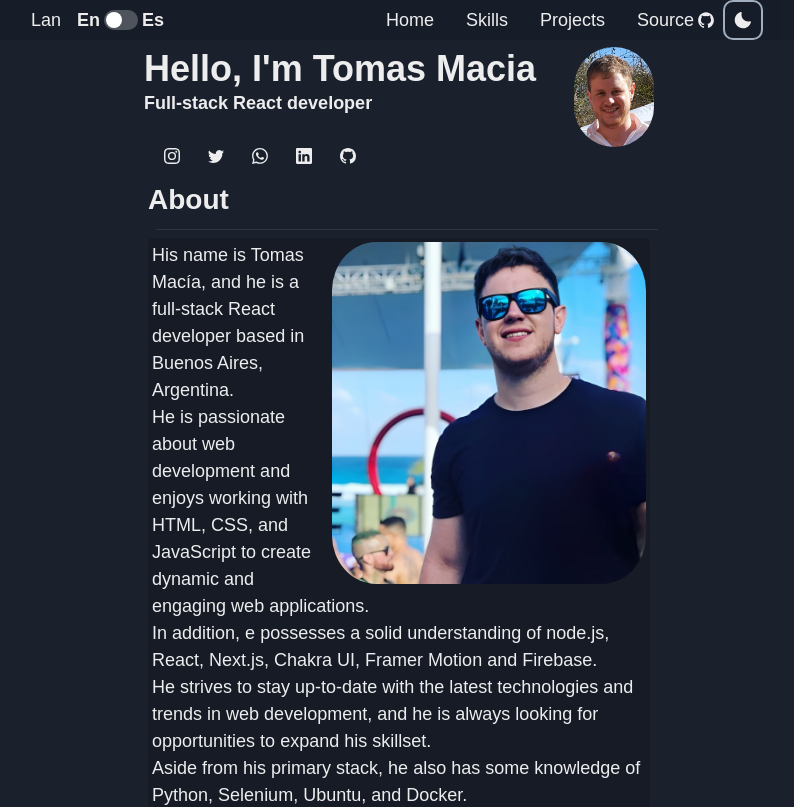
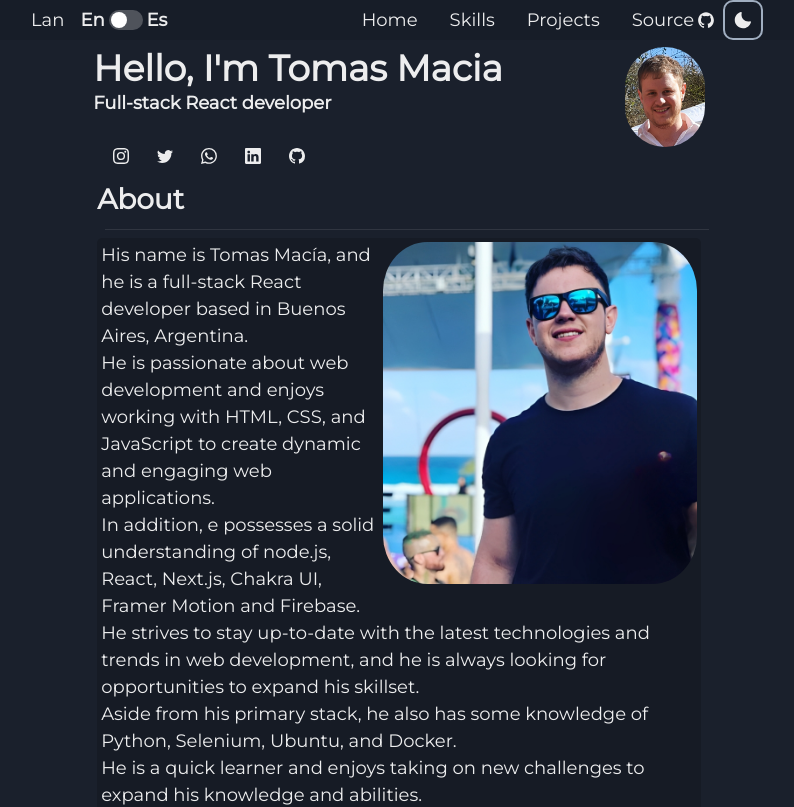
Before and after one commit to tomimacia/tomas-macia, a Next.js app: page / in a window 1280 px wide. Shown: the top 807 px of the page, without its empty margins (241-1035 px from the left). Built offline with nearby package versions, Linux system fonts and the light colour scheme.

Commit message:
finished skills

```diff
--- a/components/Navigation.js
+++ b/components/Navigation.js
@@ -1,24 +1,12 @@
-import { HamburgerIcon } from "@chakra-ui/icons";
 import {
   Box,
-  Breadcrumb,
-  BreadcrumbItem,
-  BreadcrumbLink,
-  Container,
-  Flex,
-  IconButton,
-  Menu,
-  MenuButton,
-  MenuItem,
-  MenuList,
-  useColorModeValue,
+  Container
 } from "@chakra-ui/react";
-import NextLink from "next/link";
-import { LanguageSwitch } from "./Navigation/LanguageSwitch";
-import ColorModeSwitch from "./Navigation/ColorModeSwitch";
 import NavLinks from "../data/NavLinks.json";
 import useJsonData from "../hooks/useJsonData";
-import { IoLogoGithub } from 'react-icons/io5'
+import BaseNav from "./Navigation/BaseNav";
+import { LanguageSwitch } from "./Navigation/LanguageSwitch";
+import MobileNav from "./Navigation/MobileNav";
 const Navigation = () => {
   const data = useJsonData(NavLinks);
   return (
@@ -38,68 +26,10 @@ const Navigation = () => {
       >
         <LanguageSwitch />
 
-        <Breadcrumb
-          separator=""
-          display={{ base: "none", sm: "flex", md: "flex" }}
-          mr={3}
-          fontSize={18}
-          spacing={4}
-        >
-          {data?.Links.map((link) => {
-            return (
-              <BreadcrumbItem key={"BaseLink"+link.Title}>
-                <BreadcrumbLink as={NextLink} href={link.href}>
-                  {link.Title}
-                </BreadcrumbLink>
-              </BreadcrumbItem>
-            );
-          })}
-          <BreadcrumbItem>
-            <BreadcrumbLink
-              as={NextLink}
-              href={data.Source.href}
-              target={data.Source.target}
-              rel={data.Source.rel}
-              display="inline-flex"
-              alignItems="center"
-              style={{ gap: 3 }}
-            >
-              {data.Source.Title}<IoLogoGithub/>
-            </BreadcrumbLink>
-          </BreadcrumbItem>
-        </Breadcrumb>
-        <Flex flexDir="row">
-          <ColorModeSwitch />
-
-          <Box display={{ md: "none", sm: "none" }}>
-            <Menu>
-              <MenuButton
-                as={IconButton}
-                fontSize={18}
-                outlineColor={useColorModeValue("blackAlpha.400", "gray.400")}
-                size="sm"
-                icon={<HamburgerIcon />}
-              />
-              <MenuList>
-                {data?.Links.map((link) => {
-                  return (
-                    <MenuItem key={"MobileLink"+link.Title} as={NextLink} href={link.href}>
-                      {link.Title}
-                    </MenuItem>
-                  );
-                })}
-                <MenuItem
-                  as={NextLink}
-                  href={data.Source.href}
-                  target={data.Source.target}
-                  rel={data.Source.rel}
-                >
-                  {data.Source.Title}<IoLogoGithub/>
-                </MenuItem>
-              </MenuList>
-            </Menu>
-          </Box>
-        </Flex>
+        <BaseNav data={data}/>
+        <MobileNav
+        data={data}
+        />
       </Container>
     </Box>
   );
--- /dev/null
+++ b/components/Navigation/BaseNav.js
@@ -0,0 +1,42 @@
+import { Breadcrumb, BreadcrumbItem, BreadcrumbLink } from "@chakra-ui/react";
+import Link from "next/link";
+import { IoLogoGithub } from "react-icons/io5";
+
+
+const BaseNav = ({data}) => {
+  return (
+    <Breadcrumb
+      separator=""
+      display={{ base: "none", sm: "flex", md: "flex" }}
+      mr={3}
+      fontSize={18}
+      spacing={4}
+    >
+      {data?.Links.map((link) => {
+        return (
+          <BreadcrumbItem key={"BaseLink" + link.Title}>
+            <BreadcrumbLink as={Link} href={link.href}>
+              {link.Title}
+            </BreadcrumbLink>
+          </BreadcrumbItem>
+        );
+      })}
+      <BreadcrumbItem>
+        <BreadcrumbLink
+          as={Link}
+          href={data.Source.href}
+          target={data.Source.target}
+          rel={data.Source.rel}
+          display="inline-flex"
+          alignItems="center"
+          style={{ gap: 3 }}
+        >
+          {data.Source.Title}
+          <IoLogoGithub />
+        </BreadcrumbLink>
+      </BreadcrumbItem>
+    </Breadcrumb>
+  );
+};
+
+export default BaseNav;
--- /dev/null
+++ b/components/Navigation/MobileNav.js
@@ -0,0 +1,58 @@
+import {
+  Box,
+  Flex,
+  IconButton,
+  Menu,
+  MenuButton,
+  MenuItem,
+  MenuList,
+  useColorModeValue,
+} from "@chakra-ui/react";
+import Link from "next/link";
+import React from "react";
+import { IoLogoGithub } from "react-icons/io5";
+import ColorModeSwitch from "./ColorModeSwitch";
+import { HamburgerIcon } from "@chakra-ui/icons";
+
+const MobileNav = ({ data }) => {
+  return (
+    <Flex flexDir="row">
+      <ColorModeSwitch />
+      <Box display={{ md: "none", sm: "none" }}>
+        <Menu>
+          <MenuButton
+            as={IconButton}
+            fontSize={18}
+            outlineColor={useColorModeValue("blackAlpha.400", "gray.400")}
+            size="sm"
+            icon={<HamburgerIcon />}
+          />
+          <MenuList>
+            {data?.Links.map((link) => {
+              return (
+                <MenuItem
+                  key={"MobileLink" + link.Title}
+                  as={Link}
+                  href={link.href}
+                >
+                  {link.Title}
+                </MenuItem>
+              );
+            })}
+            <MenuItem
+              as={Link}
+              href={data.Source.href}
+              target={data.Source.target}
+              rel={data.Source.rel}
+            >
+              {data.Source.Title}
+              <IoLogoGithub />
+            </MenuItem>
+          </MenuList>
+        </Menu>
+      </Box>
+    </Flex>
+  );
+};
+
+export default MobileNav;
--- a/package.json
+++ b/package.json
@@ -11,6 +11,7 @@
   "dependencies": {
     "@chakra-ui/icons": "^2.0.19",
     "@chakra-ui/react": "^2.6.1",
+    "@fontsource/montserrat": "^4.5.14",
     "eslint": "8.40.0",
     "eslint-config-next": "13.4.1",
     "framer-motion": "^10.12.8",
--- a/styles/theme.js
+++ b/styles/theme.js
@@ -1,10 +1,10 @@
 import { extendTheme } from "@chakra-ui/react";
 import { theme as chakraTheme } from "@chakra-ui/react";
-
+import '@fontsource/montserrat/400.css'
 const fonts = {
   ...chakraTheme.fonts,
-  body: "arial",
-  heading: "arial",
+  body: "montserrat",
+  heading: "montserrat",
 };
 const breakpoints = {
   sm: "40em",
```
Also changed, not shown: components/DisplayLogos.js (added, +49 -0 lines), data/exportLogos.js (+11 -8 lines), src/pages/Skills.js (+17 -22 lines), 1 other file (tests, documents, lock files or other folders).
